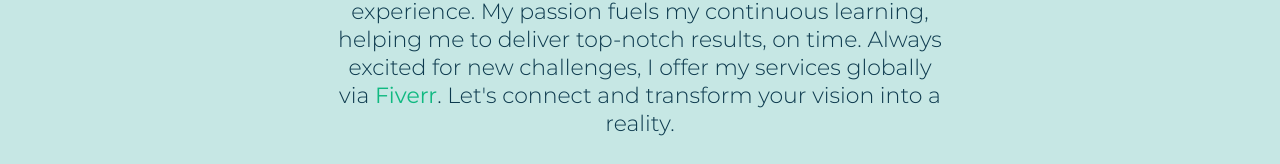
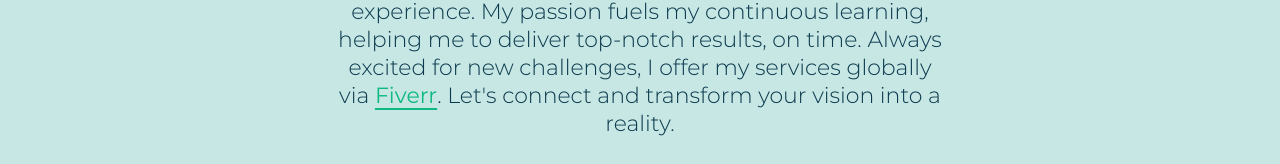
Before and after one commit to mrwebwork/portfolio-site, a Next.js app: page / in a window 1280 px wide. Shown: the part 3411-3575 px from the top of the page. Built offline with nearby package versions, Linux system fonts and the light colour scheme.

Commit message:
Add underline decoration on Fiverr link, remove theme transition

```diff
--- a/styles/base/_base.scss
+++ b/styles/base/_base.scss
@@ -1,13 +1,3 @@
-#header,
-#hero,
-#skills,
-#projects,
-#reviews,
-#about,
-#contact {
-  transition: all 0.5s ease-in-out;
-}
-
 body {
   scroll-behavior: smooth;
   color: rgb(var(--foreground-rgb));
--- a/styles/main.css
+++ b/styles/main.css
@@ -18,16 +18,6 @@
 
 .overlay-dark {
   background-color: var(--color-primary-dark);
-}
-
-#header,
-#hero,
-#skills,
-#projects,
-#reviews,
-#about,
-#contact {
-  transition: all 0.5s ease-in-out;
 }
 
 body {
--- a/styles/styled-components/FiverrLink.js
+++ b/styles/styled-components/FiverrLink.js
@@ -3,11 +3,12 @@ import styled from "@emotion/styled";
 
 const FiverrLink = styled.a`
   position: relative;
+  text-decoration: underline;
+  text-underline-offset: 5px;
   color: ${(props) =>
     props.theme === "dark"
-      ? "rgb(16, 185, 129)"
+      ? "rgb(16, 185, 120)"
       : "rgb(16, 185, 129)"}; // green-500 for dark, green-400 for light
-  text-decoration: none;
 
   &:hover {
     color: ${(props) =>
```
Also changed, not shown: 1 other file (tests, documents, lock files or other folders).
